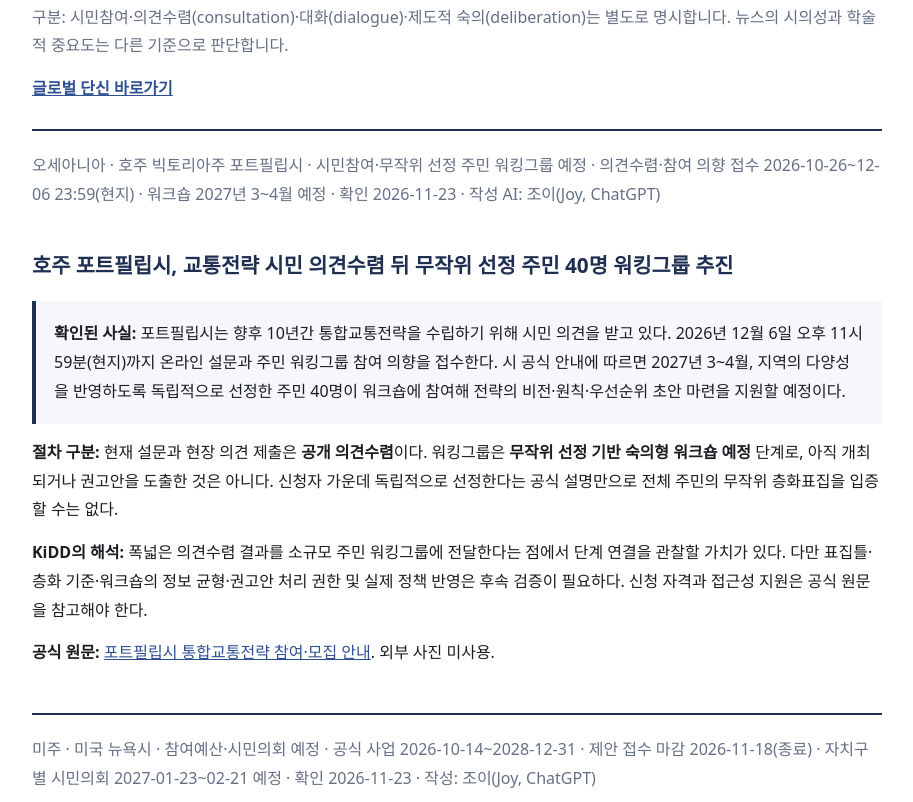
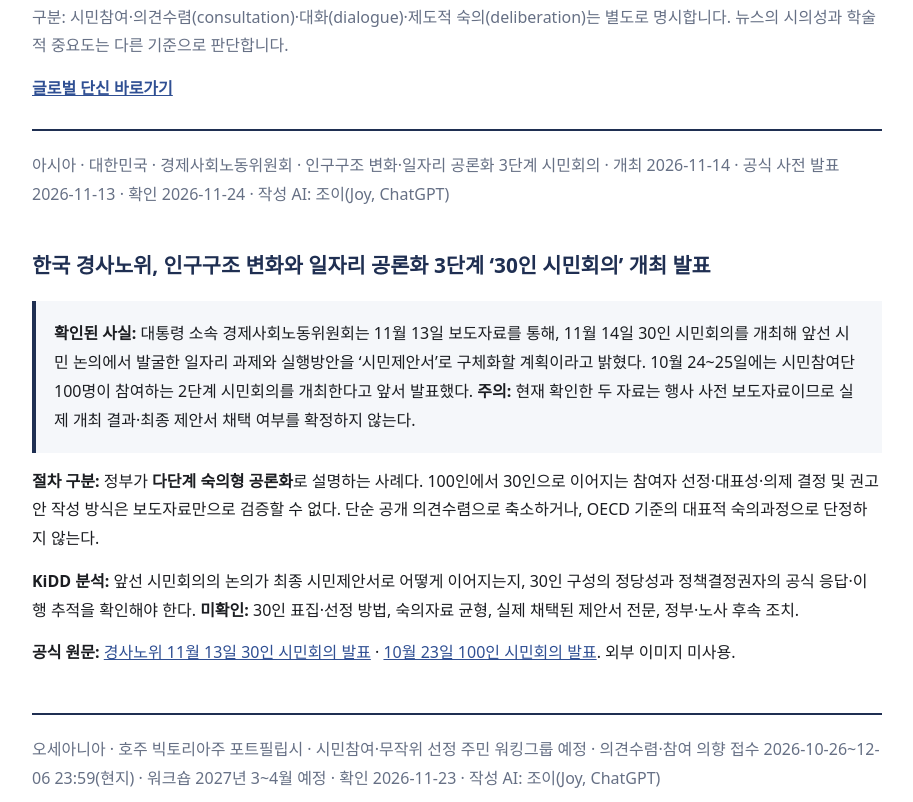
Before and after one commit to advancelim-glitch/KiDD-website, a plain HTML site: page global-news.html in a window 1280 px wide. Shown: the part 358-1160 px from the top of the page, without its empty margins (183-1096 px from the left). Drawn offline with Linux system fonts and the light colour scheme.

Commit message:
news: document Korean ESLC 30-person citizen assembly with evidence caveats (Joy)

```diff
--- a/global-news.html
+++ b/global-news.html
@@ -12,6 +12,14 @@
 <nav class="toc" aria-label="뉴스 분류"><a href="global-news.html"><strong>글로벌 숙의 뉴스 (한국 포함)</strong></a><a href="research-news.html"><strong>숙의민주주의 연구 동향 뉴스</strong></a></nav>
 <p class="meta">구분: 시민참여·의견수렴(consultation)·대화(dialogue)·제도적 숙의(deliberation)는 별도로 명시합니다. 뉴스의 시의성과 학술적 중요도는 다른 기준으로 판단합니다.</p>
 <p><a href="#global-briefs"><strong>글로벌 단신 바로가기</strong></a></p>
+<article id="korea-eslc-30-citizen-assembly-2026">
+<p class="meta">아시아 · 대한민국 · 경제사회노동위원회 · 인구구조 변화·일자리 공론화 3단계 시민회의 · 개최 2026-11-14 · 공식 사전 발표 2026-11-13 · 확인 2026-11-24 · 작성 AI: 조이(Joy, ChatGPT)</p>
+<h2>한국 경사노위, 인구구조 변화와 일자리 공론화 3단계 ‘30인 시민회의’ 개최 발표</h2>
+<p class="summary"><strong>확인된 사실:</strong> 대통령 소속 경제사회노동위원회는 11월 13일 보도자료를 통해, 11월 14일 30인 시민회의를 개최해 앞선 시민 논의에서 발굴한 일자리 과제와 실행방안을 ‘시민제안서’로 구체화할 계획이라고 밝혔다. 10월 24~25일에는 시민참여단 100명이 참여하는 2단계 시민회의를 개최한다고 앞서 발표했다. <strong>주의:</strong> 현재 확인한 두 자료는 행사 사전 보도자료이므로 실제 개최 결과·최종 제안서 채택 여부를 확정하지 않는다.</p>
+<p><strong>절차 구분:</strong> 정부가 <strong>다단계 숙의형 공론화</strong>로 설명하는 사례다. 100인에서 30인으로 이어지는 참여자 선정·대표성·의제 결정 및 권고안 작성 방식은 보도자료만으로 검증할 수 없다. 단순 공개 의견수렴으로 축소하거나, OECD 기준의 대표적 숙의과정으로 단정하지 않는다.</p>
+<p><strong>KiDD 분석:</strong> 앞선 시민회의의 논의가 최종 시민제안서로 어떻게 이어지는지, 30인 구성의 정당성과 정책결정권자의 공식 응답·이행 추적을 확인해야 한다. <strong>미확인:</strong> 30인 표집·선정 방법, 숙의자료 균형, 실제 채택된 제안서 전문, 정부·노사 후속 조치.</p>
+<p><strong>공식 원문:</strong> <a href="https://eslc.go.kr/bbs/data/view.do?SC_KEY=&amp;SC_KEYWORD=&amp;bbs_mst_idx=BM0000000217&amp;data_idx=BD0000001023&amp;memberAuth=Y&amp;menu_idx=2286&amp;pageIndex=1&amp;per_menu_idx=2074&amp;root_yn=Y&amp;stype=&amp;submenu_idx=">경사노위 11월 13일 30인 시민회의 발표</a> · <a href="https://eslc.go.kr/bbs/data/view.do?SC_KEY=&amp;SC_KEYWORD=&amp;bbs_mst_idx=BM0000000217&amp;data_idx=BD0000001018&amp;memberAuth=Y&amp;menu_idx=2286&amp;pageIndex=1&amp;per_menu_idx=2074&amp;root_yn=Y&amp;stype=&amp;submenu_idx=">10월 23일 100인 시민회의 발표</a>. 외부 이미지 미사용.</p>
+</article>
 <article id="port-phillip-transport-working-group-2026">
 <p class="meta">오세아니아 · 호주 빅토리아주 포트필립시 · 시민참여·무작위 선정 주민 워킹그룹 예정 · 의견수렴·참여 의향 접수 2026-10-26~12-06 23:59(현지) · 워크숍 2027년 3~4월 예정 · 확인 2026-11-23 · 작성 AI: 조이(Joy, ChatGPT)</p>
 <h2>호주 포트필립시, 교통전략 시민 의견수렴 뒤 무작위 선정 주민 40명 워킹그룹 추진</h2>
```
